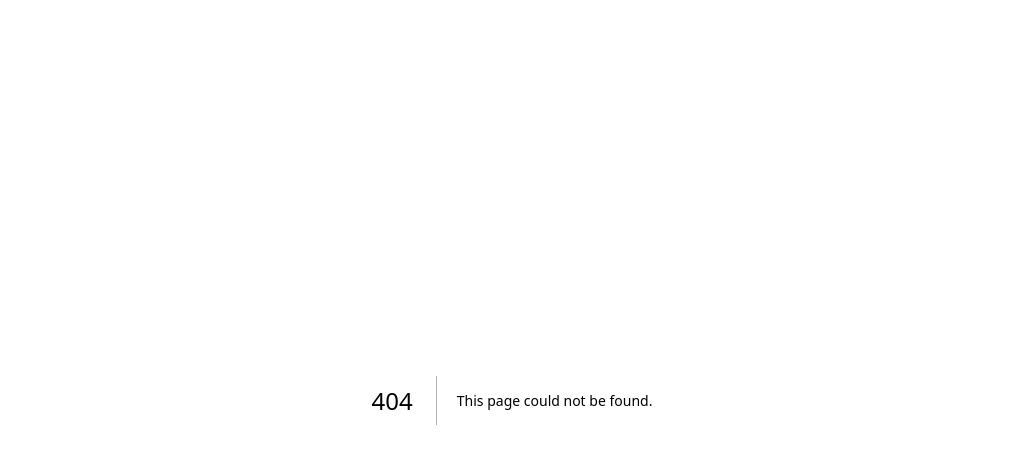
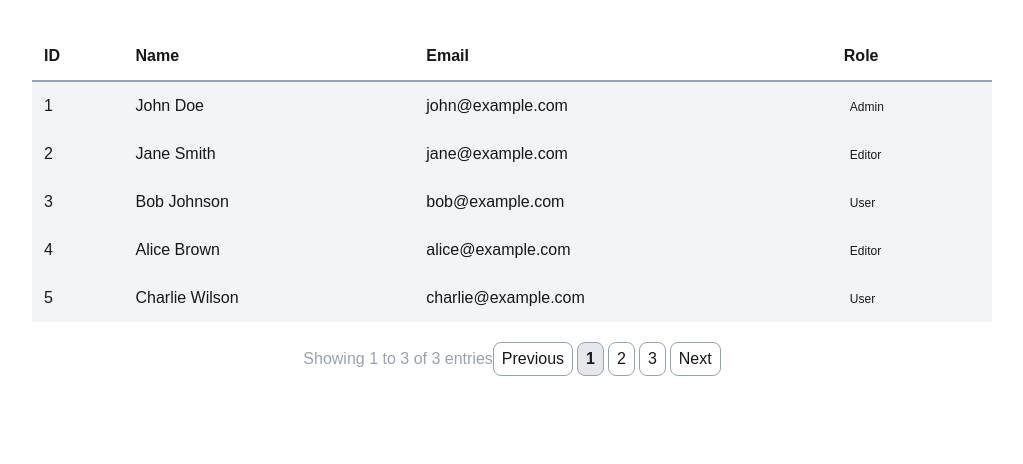
Before and after one commit to StanislavXmov/test_next_15, a Next.js app: page /pagination in a window 1280 px wide. Before the commit this address had no page. Shown: the top 464 px of the page, without its empty margins (128-1151 px from the left). Built offline with nearby package versions, Linux system fonts and the light colour scheme.

Commit message:
pagination

```diff
--- a/src/app/page.tsx
+++ b/src/app/page.tsx
@@ -25,6 +25,7 @@ export default function Home() {
       </main>
       <div className="flex gap-4">
         <Link href={"./wysiwyg"}>Wysiwyg</Link>
+        <Link href={"./pagination"}>Pagination</Link>
       </div>
     </div>
   );
--- /dev/null
+++ b/src/app/pagination/page.tsx
@@ -0,0 +1,5 @@
+import { PaginationWrapper } from "@/widgets/pagination/paginationWrapper";
+
+export default function Pagination() {
+  return <PaginationWrapper />;
+}
--- /dev/null
+++ b/src/widgets/pagination/hooks.tsx
@@ -0,0 +1,35 @@
+"use client";
+
+import { useState } from "react";
+import { Pagination } from "./pagination";
+
+export function usePagination<T>(data: T[], pageSize = 10) {
+  const { currentPage, endIndex, setCurrentPage, startIndex, totalPages } =
+    usePaginationState(data, pageSize);
+  return {
+    pagination: (
+      <Pagination
+        startIndex={startIndex}
+        endIndex={endIndex}
+        currentPage={currentPage}
+        setCurrentPage={setCurrentPage}
+        totalPages={totalPages}
+      />
+    ),
+    paginatedData: data.slice(startIndex, endIndex),
+  };
+}
+// logic
+export function usePaginationState<T>(data: T[], pageSize = 10) {
+  const [currentPage, setCurrentPage] = useState(1);
+  const totalPages = Math.ceil(data.length / pageSize);
+  const startIndex = (currentPage - 1) * pageSize;
+  const endIndex = startIndex + pageSize;
+  return {
+    currentPage,
+    setCurrentPage,
+    totalPages,
+    startIndex,
+    endIndex,
+  };
+}
--- /dev/null
+++ b/src/widgets/pagination/pagination.tsx
@@ -0,0 +1,54 @@
+"use client";
+
+import { Dispatch, SetStateAction } from "react";
+
+// ui
+export function Pagination({
+  startIndex,
+  endIndex,
+  currentPage,
+  setCurrentPage,
+  totalPages,
+}: {
+  startIndex: number;
+  totalPages: number;
+  endIndex: number;
+  currentPage: number;
+  setCurrentPage: Dispatch<SetStateAction<number>>;
+}) {
+  return (
+    <div className="flex items-center justify-center py-4">
+      <div className="text-gray-400">
+        Showing {startIndex + 1} to {Math.min(endIndex, totalPages)} of{" "}
+        {totalPages} entries
+      </div>
+      <div className="flex gap-1">
+        <button
+          className="py-1 px-2 border border-gray-400 rounded-lg bg-none cursor-pointer hover:bg-gray-200"
+          onClick={() => setCurrentPage((p) => p - 1)}
+          disabled={currentPage === 1}
+        >
+          Previous
+        </button>
+        {Array.from({ length: totalPages }, (_, i) => i + 1).map((number) => (
+          <button
+            key={number}
+            className={`py-1 px-2 border border-gray-400 rounded-lg bg-none cursor-pointer hover:bg-gray-200 ${
+              currentPage === number ? "bg-gray-200 font-bold" : ""
+            }`}
+            onClick={() => setCurrentPage(number)}
+          >
+            {number}
+          </button>
+        ))}
+        <button
+          className="py-1 px-2 border border-gray-400 rounded-lg bg-none cursor-pointer hover:bg-gray-200"
+          onClick={() => setCurrentPage((p) => p + 1)}
+          disabled={currentPage === totalPages}
+        >
+          Next
+        </button>
+      </div>
+    </div>
+  );
+}
--- /dev/null
+++ b/src/widgets/pagination/paginationWrapper.tsx
@@ -0,0 +1,50 @@
+"use client";
+
+import { usePagination } from "./hooks";
+
+const mockData = [
+  { id: 1, name: "John Doe", email: "john@example.com", role: "Admin" },
+  { id: 2, name: "Jane Smith", email: "jane@example.com", role: "Editor" },
+  { id: 3, name: "Bob Johnson", email: "bob@example.com", role: "User" },
+  { id: 4, name: "Alice Brown", email: "alice@example.com", role: "Editor" },
+  { id: 5, name: "Charlie Wilson", email: "charlie@example.com", role: "User" },
+  { id: 6, name: "Diana Miller", email: "diana@example.com", role: "Admin" },
+  { id: 7, name: "Edward Davis", email: "edward@example.com", role: "User" },
+  { id: 8, name: "Fiona Clark", email: "fiona@example.com", role: "Editor" },
+  { id: 9, name: "George White", email: "george@example.com", role: "User" },
+  { id: 10, name: "Helen Martin", email: "helen@example.com", role: "Admin" },
+  { id: 11, name: "Ian Taylor", email: "ian@example.com", role: "Editor" },
+  { id: 12, name: "Julia Adams", email: "julia@example.com", role: "User" },
+];
+
+export function PaginationWrapper() {
+  const { pagination, paginatedData } = usePagination(mockData, 5);
+
+  return (
+    <div style={{ maxWidth: "960px", margin: "2rem auto" }}>
+      <table className="w-full border-collapse mb-1">
+        <thead className="border-b-2 border-b-gray-400">
+          <tr>
+            <th className="p-3 text-left font-bold">ID</th>
+            <th className="p-3 text-left font-bold">Name</th>
+            <th className="p-3 text-left font-bold">Email</th>
+            <th className="p-3 text-left font-bold">Role</th>
+          </tr>
+        </thead>
+        <tbody>
+          {paginatedData.map((item) => (
+            <tr key={item.id} className="bg-gray-100">
+              <td className="p-3">{item.id}</td>
+              <td className="p-3">{item.name}</td>
+              <td className="p-3">{item.email}</td>
+              <td className="p-3">
+                <span className="py-0.5 px-1.5 text-xs">{item.role}</span>
+              </td>
+            </tr>
+          ))}
+        </tbody>
+      </table>
+      {pagination}
+    </div>
+  );
+}
```
